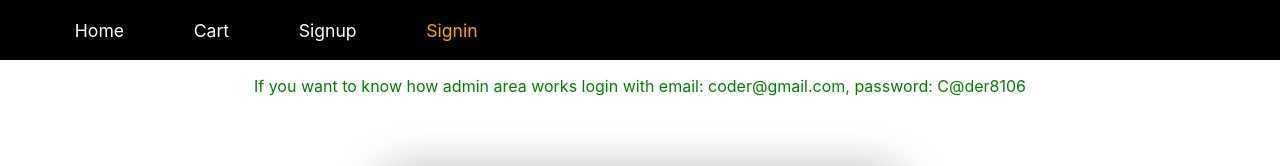
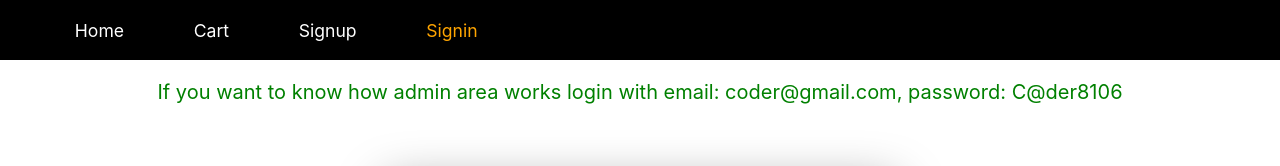
Before and after one commit to Nanda8106/eccomt, a React (Create React App) app: page /signin in a window 1280 px wide. Shown: the top 166 px of the page. Built offline with nearby package versions, Linux system fonts and the light colour scheme.

Commit message:
increased font size

```diff
--- a/src/user/Signin.js
+++ b/src/user/Signin.js
@@ -101,7 +101,7 @@ const Signin = () => {
     return (
         <Base>
             {didLoading(loading)}
-            <p style={{color:"green", textAlign:"center"}}>If you want to know how admin area works login with email: coder@gmail.com, password: C@der8106</p>
+            <p style={{color:"green", textAlign:"center", fontSize:"20px"}}>If you want to know how admin area works login with email: coder@gmail.com, password: C@der8106</p>
             {signinForm()}
             {didRedirect()}
 
```
